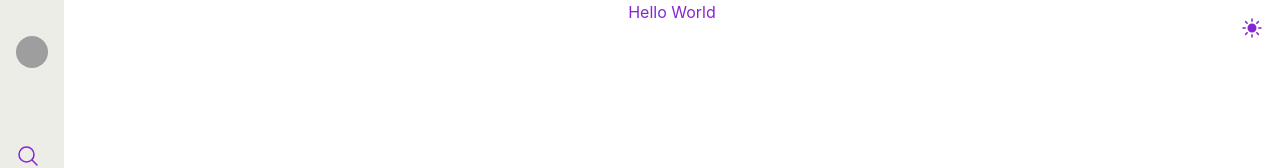
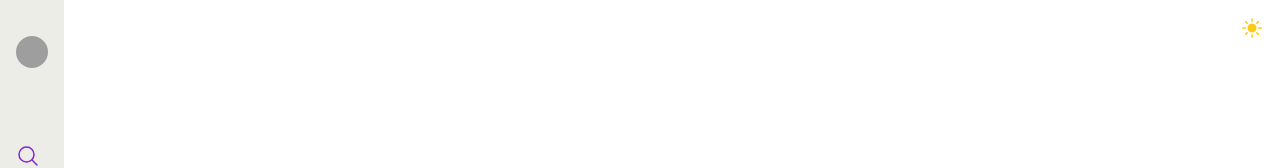
Before and after one commit to balta-io/desafio-dia-do-rock, a React (Create React App) app in the folder deafio-dia-do-rock/: page / in a window 1280 px wide. Shown: the top 168 px of the page. Built offline with nearby package versions, Linux system fonts and the light colour scheme; grey boxes are pictures that could not be loaded.

Commit message:
chore: updated dark and light mode color button

```diff
--- a/deafio-dia-do-rock/src/App.js
+++ b/deafio-dia-do-rock/src/App.js
@@ -14,19 +14,15 @@ function App() {
     <div className={`flex ${darkMode ? 'dark' : ''}`}>
       <Navbar />
       <div className='w-full bg-white relative'>
-        <p className='text-primary text-center'>Hello World</p>
-        <button onClick={toggleMode} className='text-primary  absolute top-0 right-0 m-4'>
+        <button onClick={toggleMode} className={`${darkMode ? 'dark' : 'text-yellow-400'} text-dark   absolute top-0 right-0 m-4`}>
           {darkMode ?
-
             <svg xmlns="http://www.w3.org/2000/svg" viewBox="0 0 24 24" fill="currentColor" className="size-6">
               <path fillRule="evenodd" d="M9.528 1.718a.75.75 0 0 1 .162.819A8.97 8.97 0 0 0 9 6a9 9 0 0 0 9 9 8.97 8.97 0 0 0 3.463-.69.75.75 0 0 1 .981.98 10.503 10.503 0 0 1-9.694 6.46c-5.799 0-10.5-4.7-10.5-10.5 0-4.368 2.667-8.112 6.46-9.694a.75.75 0 0 1 .818.162Z" clipRule="evenodd" />
             </svg>
             :
-
             <svg xmlns="http://www.w3.org/2000/svg" viewBox="0 0 24 24" fill="currentColor" className="size-6">
               <path d="M12 2.25a.75.75 0 0 1 .75.75v2.25a.75.75 0 0 1-1.5 0V3a.75.75 0 0 1 .75-.75ZM7.5 12a4.5 4.5 0 1 1 9 0 4.5 4.5 0 0 1-9 0ZM18.894 6.166a.75.75 0 0 0-1.06-1.06l-1.591 1.59a.75.75 0 1 0 1.06 1.061l1.591-1.59ZM21.75 12a.75.75 0 0 1-.75.75h-2.25a.75.75 0 0 1 0-1.5H21a.75.75 0 0 1 .75.75ZM17.834 18.894a.75.75 0 0 0 1.06-1.06l-1.59-1.591a.75.75 0 1 0-1.061 1.06l1.59 1.591ZM12 18a.75.75 0 0 1 .75.75V21a.75.75 0 0 1-1.5 0v-2.25A.75.75 0 0 1 12 18ZM7.758 17.303a.75.75 0 0 0-1.061-1.06l-1.591 1.59a.75.75 0 0 0 1.06 1.061l1.591-1.59ZM6 12a.75.75 0 0 1-.75.75H3a.75.75 0 0 1 0-1.5h2.25A.75.75 0 0 1 6 12ZM6.697 7.757a.75.75 0 0 0 1.06-1.06l-1.59-1.591a.75.75 0 0 0-1.061 1.06l1.59 1.591Z" />
             </svg>
-
           }
         </button>
       </div >
```
